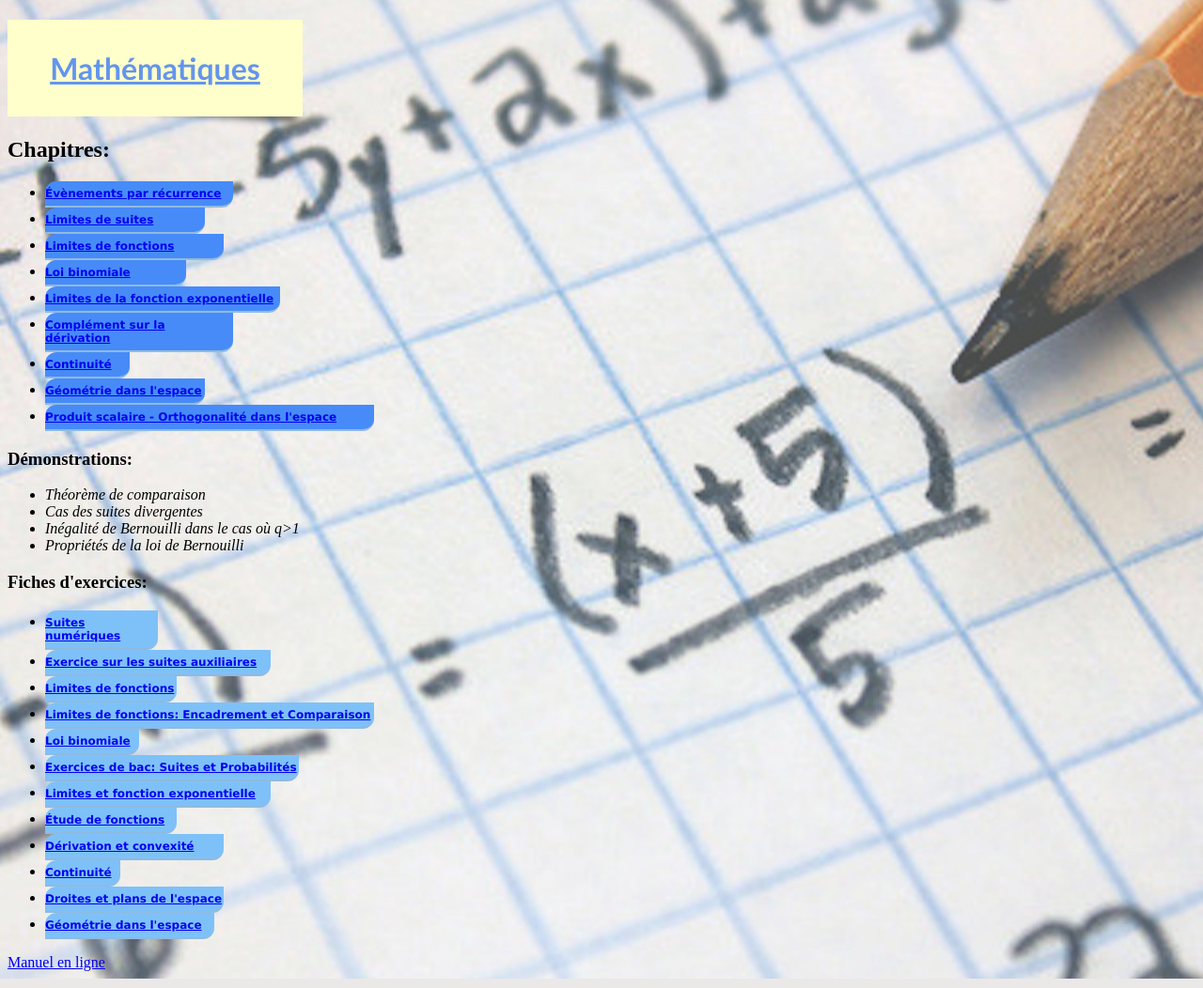
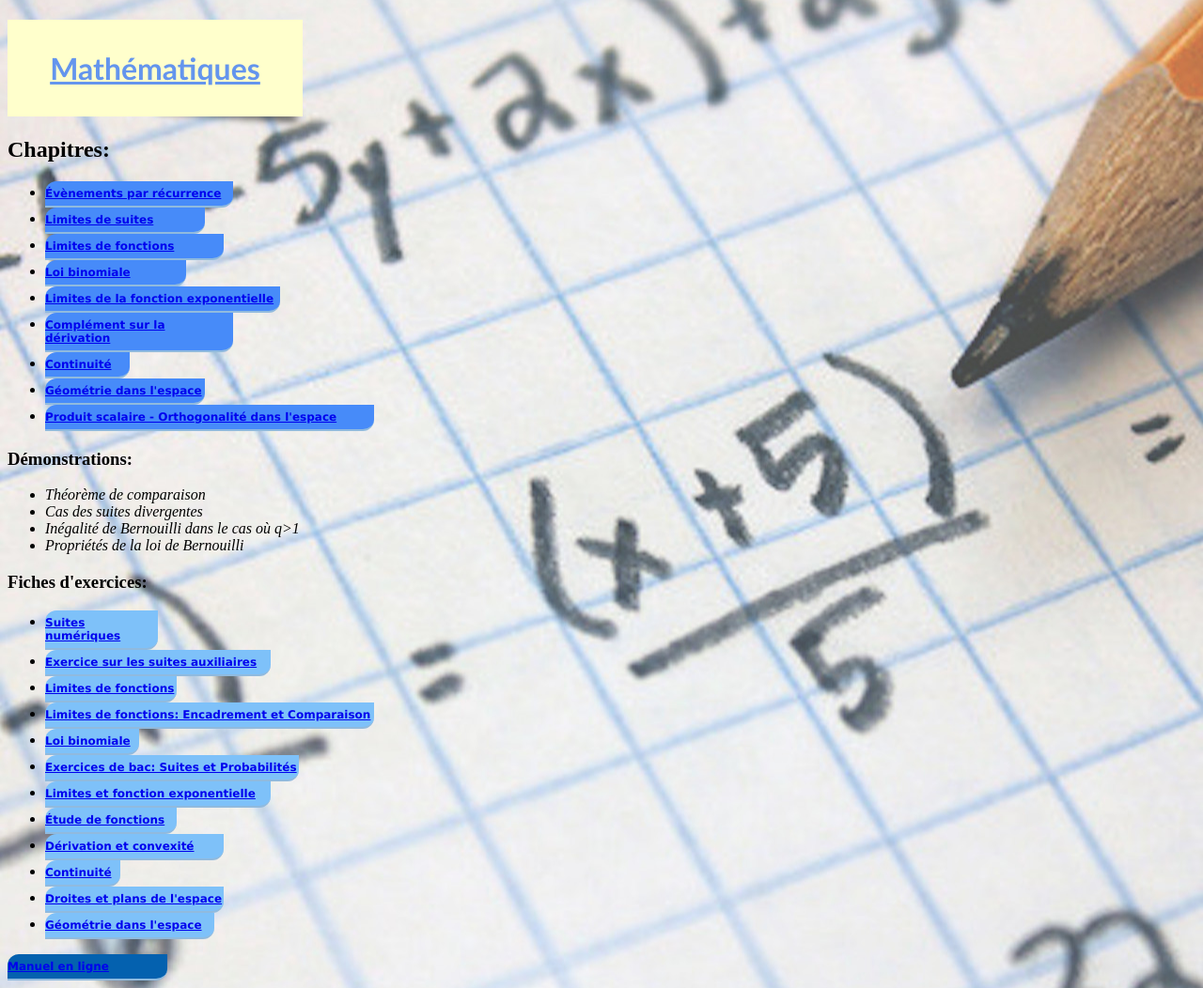
Before and after one commit to denisdoryan/mescours, a PHP site: the page made by Cours MAT/maths.html in a window 1280 px wide. Shown: the whole page at 94% size. Run offline with PHP 8.4, Linux system fonts and the light colour scheme.

Commit message:
Update stylemat.css

```diff
--- a/Cours MAT/stylemat.css
+++ b/Cours MAT/stylemat.css
@@ -285,3 +285,15 @@ html
   border-bottom: 2px solid #90bade;
   margin: 0;
 }
+
+.boutonmanuel {
+  border-radius:12px 0 12px 0;
+  background: #0461AF;
+  border:none;
+  color:#fff;
+  font:bold 12px Verdana;
+  padding:6px 0 6px 0;
+  width: 170px;
+  border-bottom: 2px solid #90bade;
+  margin: 0;
+}
```
